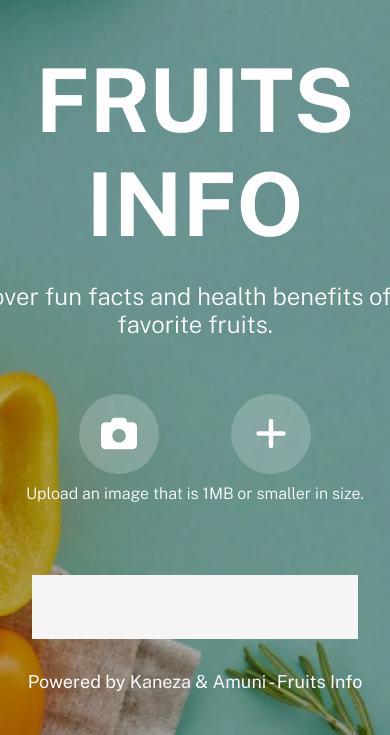
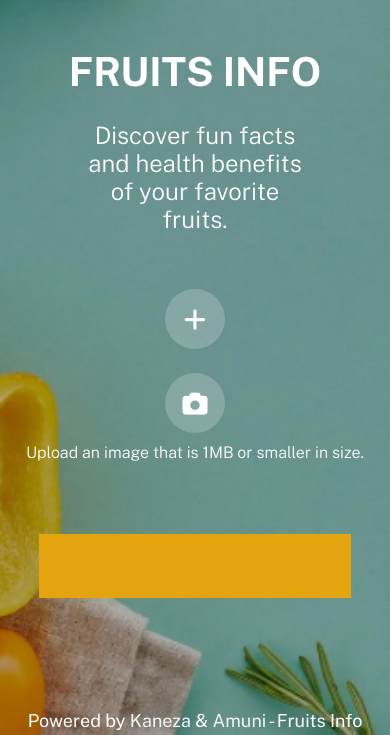
Before and after one commit to amankanz/fruits_info, a Django app: page / in a window 390 px wide; the page is wider, and only the part inside the window is pictured. Shown: the part 109-844 px from the top of that part. Run offline with Django 5.2, Linux system fonts and the light colour scheme.

Commit message:
add: responsivenss on home page

```diff
--- a/fruits_info/static/style/loader.css
+++ b/fruits_info/static/style/loader.css
@@ -1,17 +1,3 @@
-/* html {
-  background-color: #68928b;
-} */
-
-/* Loader */
-/* .body-second-style {
-  background-color: #68928b;
-  height: 50vh;
-  margin: auto auto;
-  display: flex;
-  justify-content: center;
-  align-items: center;
-} */
-
 .loader {
   border: 10px solid #f3f3f3; /* Light grey */
   border-top: 10px solid #e3a40e; /* Blue */
@@ -31,10 +17,3 @@
     transform: rotate(360deg);
   }
 }
-
-#main .videoContainer {
-  height: 4rem;
-  margin: 2rem;
-  width: 100wh;
-  background-color: #f5f5f5;
-}
--- a/fruits_info/static/style/style.css
+++ b/fruits_info/static/style/style.css
@@ -68,6 +68,13 @@ footer a:hover {
   font-size: 1rem;
 }
 
+main {
+  display: flex;
+  flex-direction: column;
+  justify-content: center;
+  align-items: center;
+}
+
 main a {
   all: unset;
 }
@@ -97,16 +104,54 @@ main a {
   background-color: rgb(245 245 245 / 40%);
 }
 
+#main .videoContainer {
+  height: 4rem;
+  margin: 2rem;
+  width: 80%;
+  background-color: #e3a40e;
+}
+
 footer {
-  /* position: absolute; */
   bottom: 20px;
   width: 100%;
   text-align: center;
   font-size: 18px;
-  /* margin-top: 10rem; */
+  margin-top: 5rem;
 }
 
 footer a {
   color: #f5f5f5;
   text-decoration: none;
 }
+
+/* Mobile */
+@media only screen and (max-width: 700px) {
+  .hero h1 {
+    font-size: 3rem;
+  }
+
+  .hero-desc {
+    width: 14rem;
+  }
+}
+
+@media only screen and (max-width: 500px) {
+  .hero h1 {
+    font-size: 2.5rem;
+  }
+
+  .hero-desc {
+    width: 14rem;
+  }
+
+  .buttons {
+    flex-direction: column-reverse;
+    gap: 1.5rem;
+  }
+
+  .upload-button {
+    width: 60px;
+    height: 60px;
+    font-size: 25px;
+  }
+}
```
